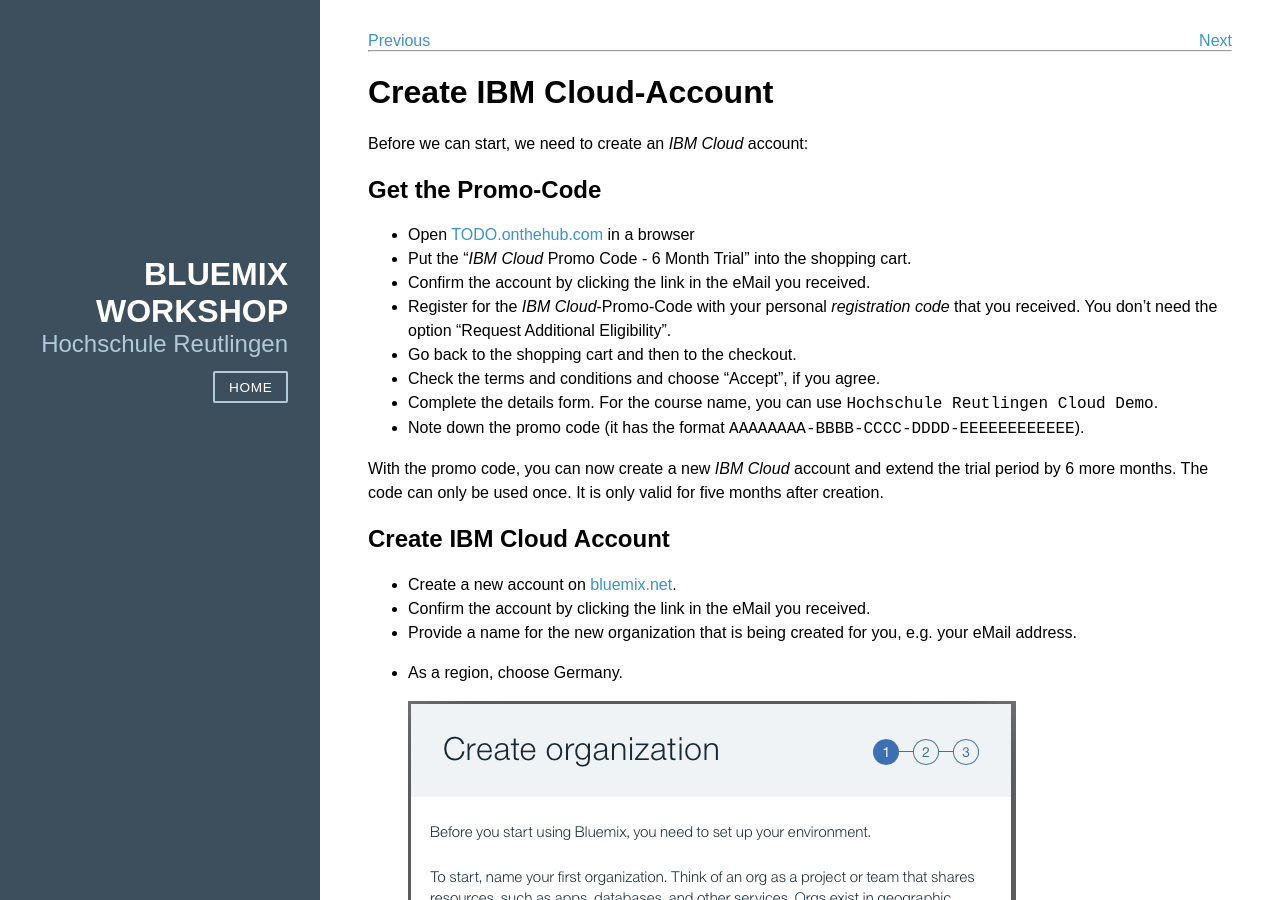
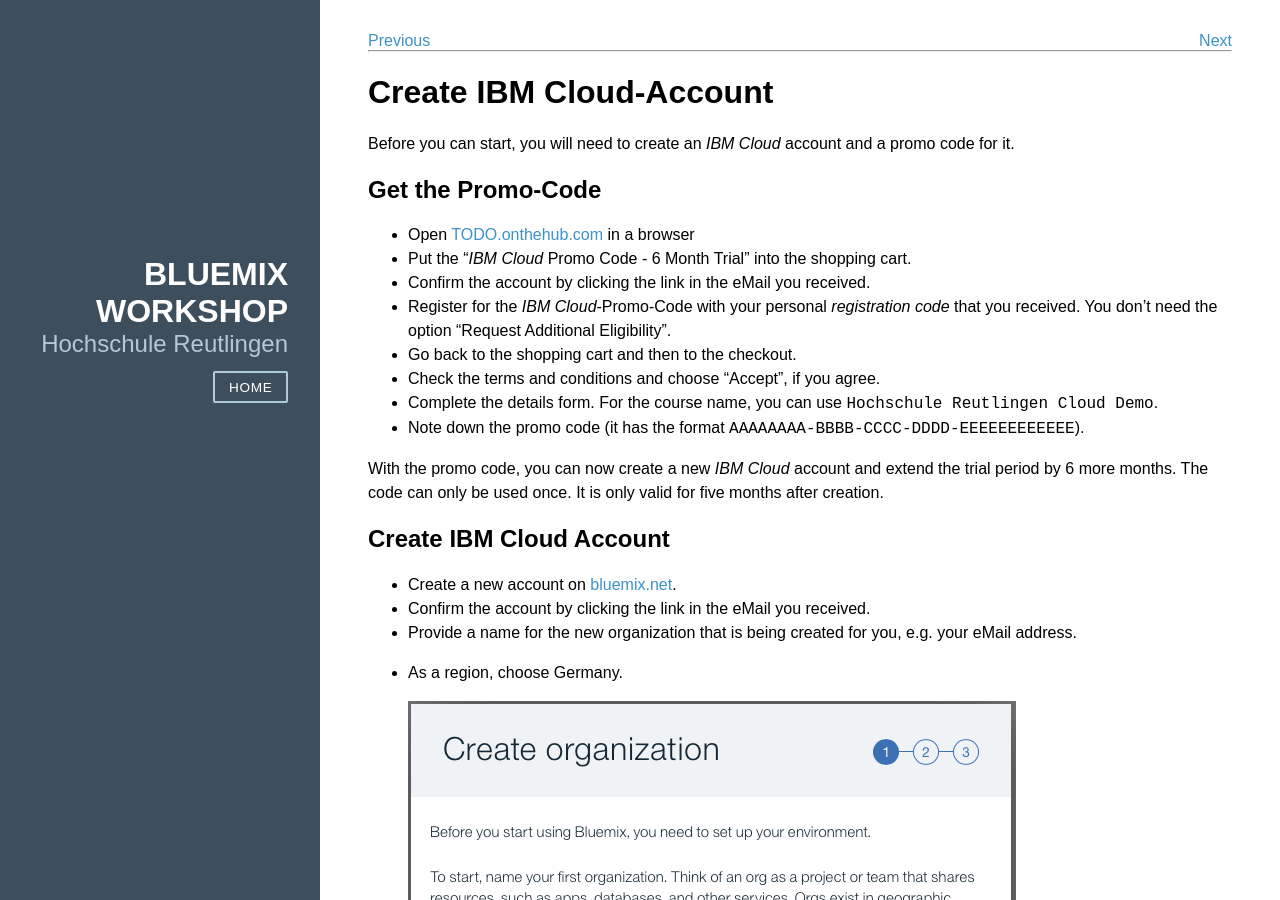
Before and after one commit to mkubik/HRTCloudDemo.github.io, a Jekyll site: the page built from _labs/001-account.markdown, in a window 1280 px wide and 900 px high. Built offline with Jekyll 4.4.1, drawn with Linux system fonts in a browser that asks for light colours; nearby versions of some CDN libraries.

Commit message:
Fix wording for promo code

```diff
--- a/_labs/001-account.markdown
+++ b/_labs/001-account.markdown
@@ -3,7 +3,7 @@
 title: Create IBM Cloud-Account
 ---
 
-Before we can start, we need to create an _IBM Cloud_ account:
+Before you can start, you will need to create an _IBM Cloud_ account and a promo code for it.
 
 ## Get the Promo-Code
 
```
